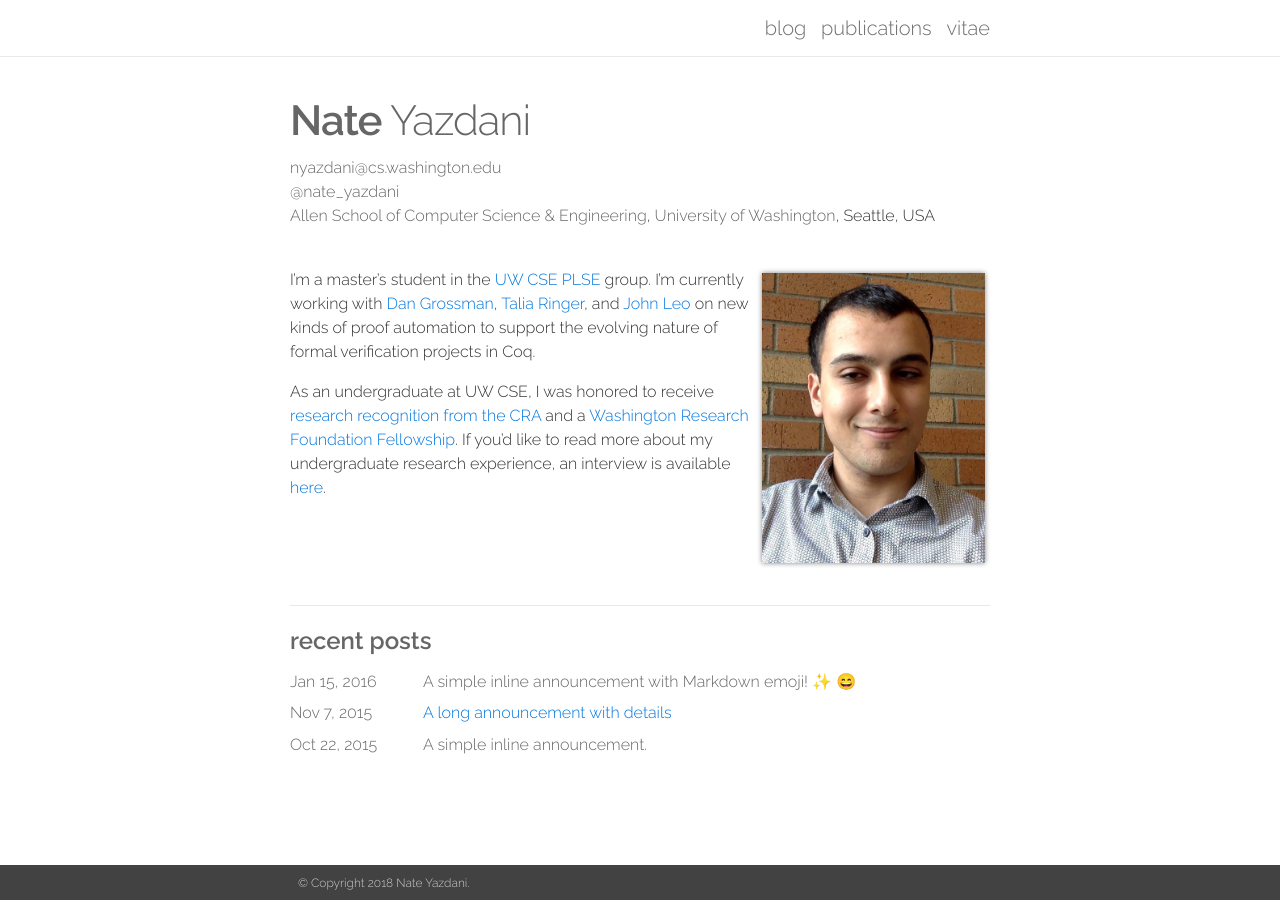
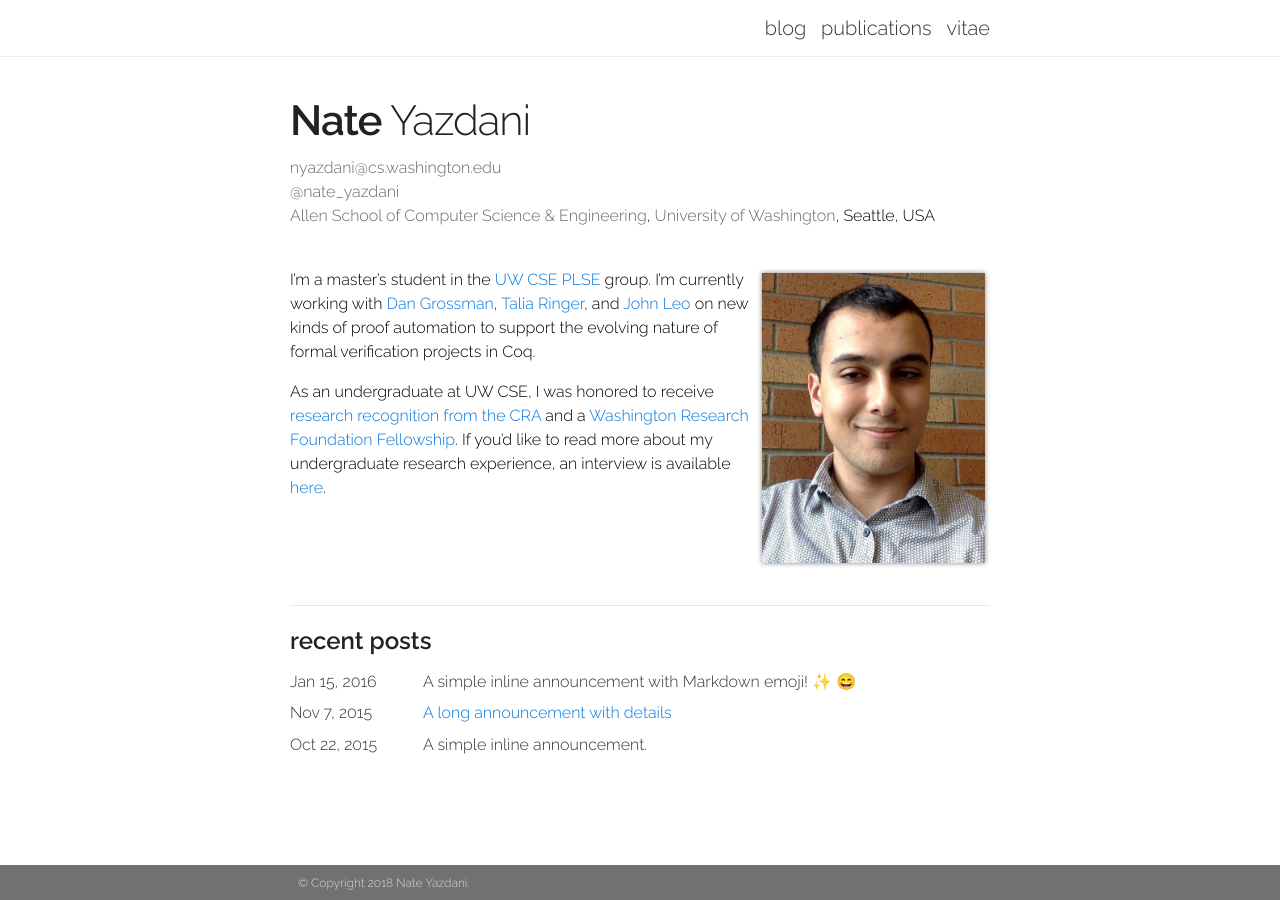
Before and after one commit to nateyazdani/nateyazdani.github.io, a Jekyll site: the page built from _pages/about.md, in a window 1280 px wide. Built offline with Jekyll 4.4.1, drawn with Linux system fonts in a browser that asks for light colours; nearby versions of some CDN libraries; emoji names are drawn with the system emoji font.

Commit message:
Tweak style

```diff
--- a/_sass/_footer.scss
+++ b/_sass/_footer.scss
@@ -22,6 +22,7 @@ footer {
   background-color: $grey-color-dark;
   border-top: $footer-border-top;
   color: $footer-color;
+  opacity: 0.75;
   font-size: $footer-font-size;
   font-weight: $footer-font-weight;
   padding: $footer-padding;
--- a/_sass/_header.scss
+++ b/_sass/_header.scss
@@ -1,7 +1,7 @@
 .site-header {
     border-bottom: 1px solid $grey-color-light;
     background-color: #fff;
-    opacity: 0.95;
+    opacity: 0.8;
     position:fixed;
     left:0px;
     top:0px;
@@ -45,18 +45,18 @@
     border-bottom: 1px solid $light-gray;
     font-size: 20px;
     display: block;
-    opacity: 0.75;
     width: 100%;
     text-align: center;
-    padding-top: 25px;
-    padding-bottom: $space-4;
+    padding-bottom: $space-3;
     line-height: 3em;
     z-index: 25;
     h1{
         color: $theme-color;
-        font-size:75px;
+        font-size: 75px;
+        margin: 0;
     }
     h2{
         font-size:25px;
+        margin: $space-1;
     }
 }
--- a/_sass/_links.scss
+++ b/_sass/_links.scss
@@ -1,5 +1,15 @@
 a {
     color: $text-color;
+    text-decoration: none;
+
+    &:hover {
+        color: $theme-color;
+        text-decoration: none;
+    }
+}
+
+header a {
+    color: $mid-gray;
     text-decoration: none;
 
     &:hover {
--- a/_sass/_media-queries.scss
+++ b/_sass/_media-queries.scss
@@ -17,7 +17,13 @@
   }
 
   .site-header a {
+    color: #000;
     font-size: $h3;
+  }
+
+  .site-header a:hover {
+      color: $theme-color;
+      font-size: $h3;
   }
 
   .site-header .site-title {
--- a/_sass/_typography.scss
+++ b/_sass/_typography.scss
@@ -13,7 +13,7 @@ abbr {
 }
 
 p {
-    color: #333;
+    color: #000;
     line-height: 1.5;
 }
 
@@ -29,6 +29,7 @@ sup {
 }
 
 h1, h2, h3, h4, h5, h6 {
+    color: #222;
     font-weight: 100;
 }
 
--- a/_sass/_variables.scss
+++ b/_sass/_variables.scss
@@ -71,7 +71,7 @@ $darken-4:          rgba(#000,.5) !default;
 
 $theme-color:       $blue-1;
 $code-color:        $dark-gray;
-$text-color:        $mid-gray;
+$text-color:        $dark-gray;
 $background-color:  white;
 
 // Links
```
